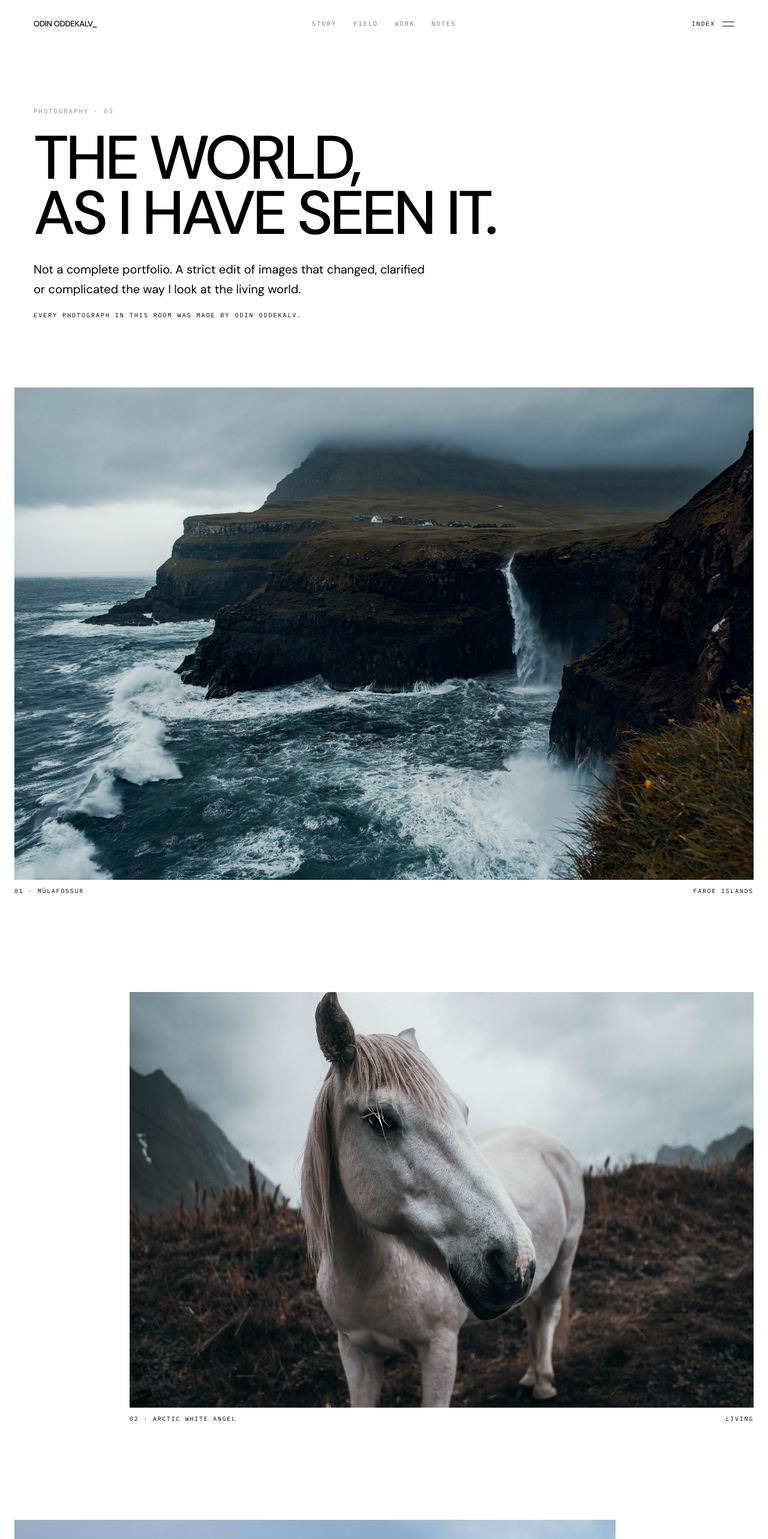
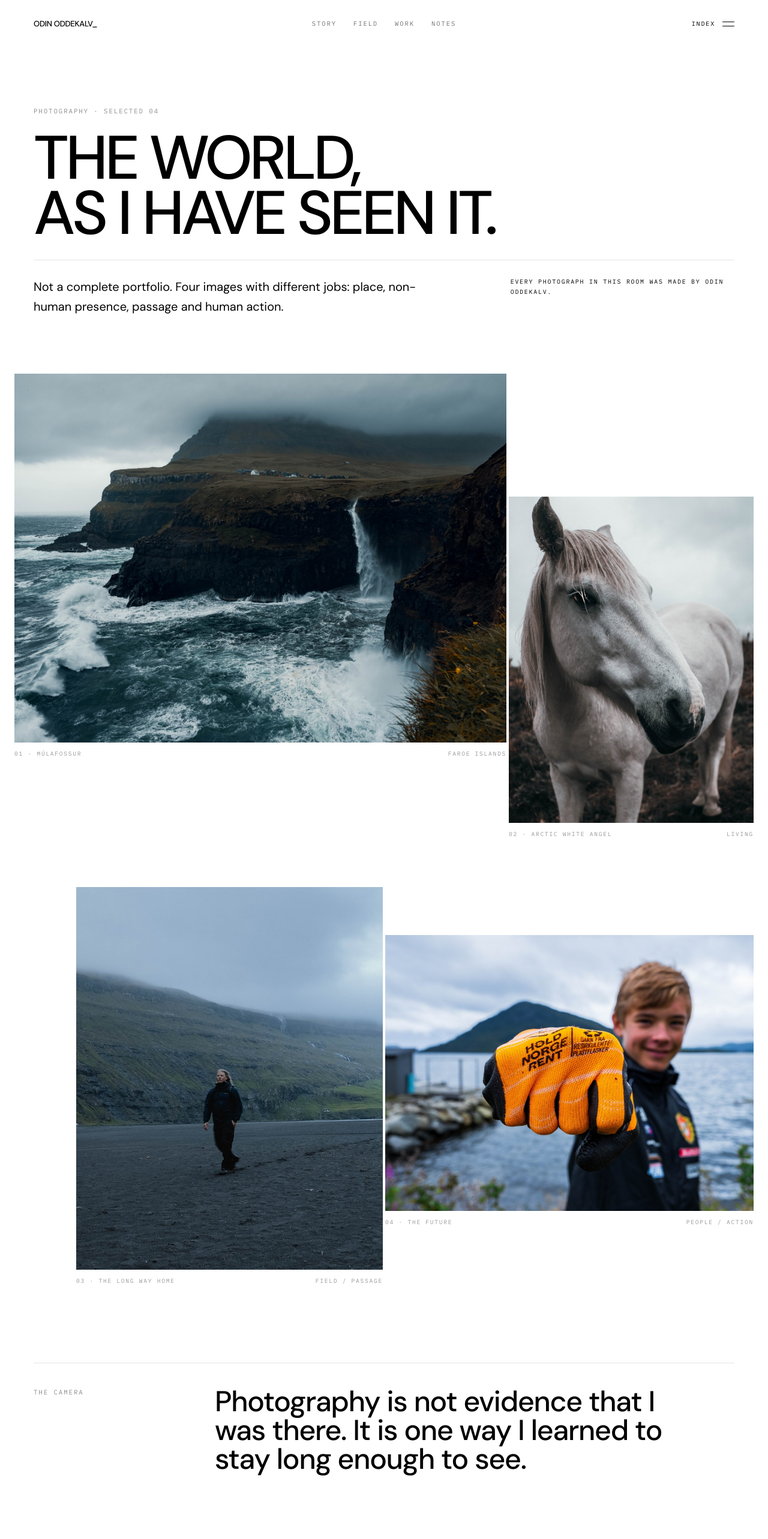
Before and after one commit to odinskogen-dev/odinoddekalv, a Next.js app in the folder odin-oddekalv/: page /photography in a window 1280 px wide. Shown: the top 2566 px of the page at 60% size. Built offline with nearby package versions, Linux system fonts and the light colour scheme.

Commit message:
ODIN Universe 03 round 2: recut Photography as a strict four-image edit

```diff
--- a/odin-oddekalv/app/photography/page.tsx
+++ b/odin-oddekalv/app/photography/page.tsx
@@ -7,16 +7,44 @@ const photos = [
   { src: "/images/odin/mulafossur.jpg", title: "Múlafossur", note: "Faroe Islands" },
   { src: "/images/odin/arctic-white-angel.jpg", title: "Arctic White Angel", note: "Living" },
   { src: "/images/odin/long-way-home.jpg", title: "The Long Way Home", note: "Field / passage" },
-  { src: "/images/odin/hope-4planet.jpg", title: "Hope 4Planet", note: "People / action" },
-  { src: "/images/odin/the-future.jpg", title: "The Future", note: "People / future" },
+  { src: "/images/odin/the-future.jpg", title: "The Future", note: "People / action" },
 ];
+
+function Caption({ index, title, note }: { index: number; title: string; note: string }) {
+  return <figcaption className="mt-3 flex items-baseline justify-between gap-4 font-mono text-[0.6rem] uppercase tracking-label text-ink/40"><span>{String(index + 1).padStart(2, "0")} · {title}</span><span>{note}</span></figcaption>;
+}
 
 export default function PhotographyPage() {
   return (
     <div className="pt-16 md:pt-24">
-      <header className="container-editorial"><Reveal><p className="font-mono text-[0.67rem] uppercase tracking-label text-ink/45">PHOTOGRAPHY · 03</p><h1 className="mt-6 max-w-6xl font-medium tracking-tight text-ink [font-size:clamp(50px,8vw,112px)] [letter-spacing:-0.052em] [line-height:0.9]">THE WORLD,<br />AS I HAVE SEEN IT.</h1><p className="mt-8 max-w-2xl text-xl leading-relaxed text-ink/58">Not a complete portfolio. A strict edit of images that changed, clarified or complicated the way I look at the living world.</p><p className="mt-5 font-mono text-[0.64rem] uppercase tracking-label text-ink/38">Every photograph in this room was made by Odin Oddekalv.</p></Reveal></header>
-      <main className="mx-auto mt-20 max-w-[1800px] md:mt-28 md:px-6"><div className="space-y-24 md:space-y-40">{photos.map((photo, index) => <Reveal key={photo.src}><figure className={index % 3 === 1 ? "md:pl-[15vw]" : index % 3 === 2 ? "md:pr-[18vw]" : ""}><div className="overflow-hidden bg-stone-100"><img src={photo.src} alt={`${photo.title}, photographed by Odin Oddekalv`} loading="lazy" className="block h-auto w-full" /></div><figcaption className="mt-3 flex flex-wrap items-baseline justify-between gap-3 px-5 font-mono text-[0.62rem] uppercase tracking-label text-ink/42 md:px-0"><span>{String(index + 1).padStart(2, "0")} · {photo.title}</span><span>{photo.note}</span></figcaption></figure></Reveal>)}</div></main>
-      <section className="container-editorial mt-28 md:mt-44"><Reveal className="grid gap-10 border-y border-ink/10 py-14 md:grid-cols-12"><div className="md:col-span-4"><p className="font-mono text-[0.67rem] uppercase tracking-label text-ink/45">THE CAMERA</p></div><div className="md:col-span-7"><p className="text-3xl font-medium leading-tight tracking-tight text-ink md:text-5xl">Photography is not evidence that I was there. It is one way I learned to stay long enough to see.</p><p className="mt-7 max-w-xl text-lg leading-relaxed text-ink/58">The archive moves between living beings, people, coastlines, pressure, absurdity, culture and moments that resist a clean conclusion.</p></div></Reveal></section>
+      <header className="container-editorial">
+        <Reveal>
+          <p className="font-mono text-[0.67rem] uppercase tracking-label text-ink/45">PHOTOGRAPHY · SELECTED 04</p>
+          <h1 className="mt-6 max-w-6xl font-medium tracking-tight text-ink [font-size:clamp(50px,8vw,112px)] [letter-spacing:-0.052em] [line-height:0.9]">THE WORLD,<br />AS I HAVE SEEN IT.</h1>
+          <div className="mt-8 grid gap-6 border-t border-ink/10 pt-7 md:grid-cols-12">
+            <p className="max-w-2xl text-xl leading-relaxed text-ink/58 md:col-span-7">Not a complete portfolio. Four images with different jobs: place, non-human presence, passage and human action.</p>
+            <p className="font-mono text-[0.62rem] uppercase leading-relaxed tracking-label text-ink/38 md:col-span-4 md:col-start-9">Every photograph in this room was made by Odin Oddekalv.</p>
+          </div>
+        </Reveal>
+      </header>
+
+      <main className="mx-auto mt-16 max-w-[1800px] px-5 md:mt-24 md:px-6">
+        <Reveal>
+          <div className="grid gap-x-1 gap-y-12 md:grid-cols-12 md:gap-y-20">
+            <figure className="md:col-span-8"><div className="aspect-[4/3] overflow-hidden bg-stone-100"><img src={photos[0].src} alt={`${photos[0].title}, photographed by Odin Oddekalv`} className="h-full w-full object-cover" /></div><Caption index={0} title={photos[0].title} note={photos[0].note} /></figure>
+            <figure className="md:col-span-4 md:mt-[16vw]"><div className="aspect-[3/4] overflow-hidden bg-stone-100"><img src={photos[1].src} alt={`${photos[1].title}, photographed by Odin Oddekalv`} className="h-full w-full object-cover" /></div><Caption index={1} title={photos[1].title} note={photos[1].note} /></figure>
+            <figure className="md:col-span-5 md:col-start-2"><div className="aspect-[4/5] overflow-hidden bg-stone-100"><img src={photos[2].src} alt={`${photos[2].title}, photographed by Odin Oddekalv`} className="h-full w-full object-cover" /></div><Caption index={2} title={photos[2].title} note={photos[2].note} /></figure>
+            <figure className="md:col-span-6 md:col-start-7 md:mt-20"><div className="aspect-[4/3] overflow-hidden bg-stone-100"><img src={photos[3].src} alt={`${photos[3].title}, photographed by Odin Oddekalv`} className="h-full w-full object-cover" /></div><Caption index={3} title={photos[3].title} note={photos[3].note} /></figure>
+          </div>
+        </Reveal>
+      </main>
+
+      <section className="container-editorial mt-24 md:mt-32">
+        <Reveal className="grid gap-10 border-t border-ink/10 pt-10 md:grid-cols-12">
+          <div className="md:col-span-3"><p className="font-mono text-[0.67rem] uppercase tracking-label text-ink/45">THE CAMERA</p></div>
+          <div className="md:col-span-8"><p className="max-w-4xl text-3xl font-medium leading-tight tracking-tight text-ink md:text-5xl">Photography is not evidence that I was there. It is one way I learned to stay long enough to see.</p></div>
+        </Reveal>
+      </section>
     </div>
   );
 }
```
